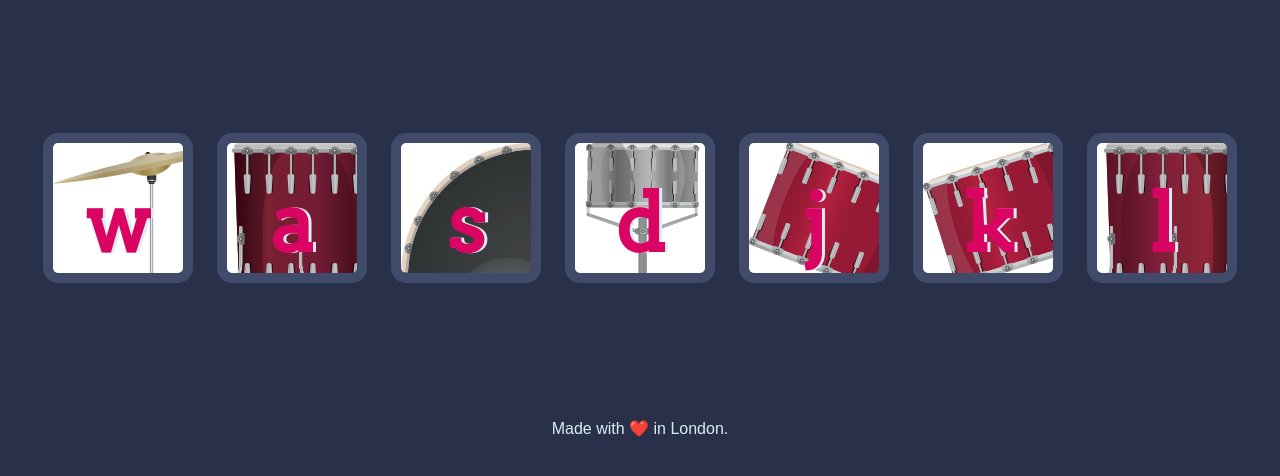
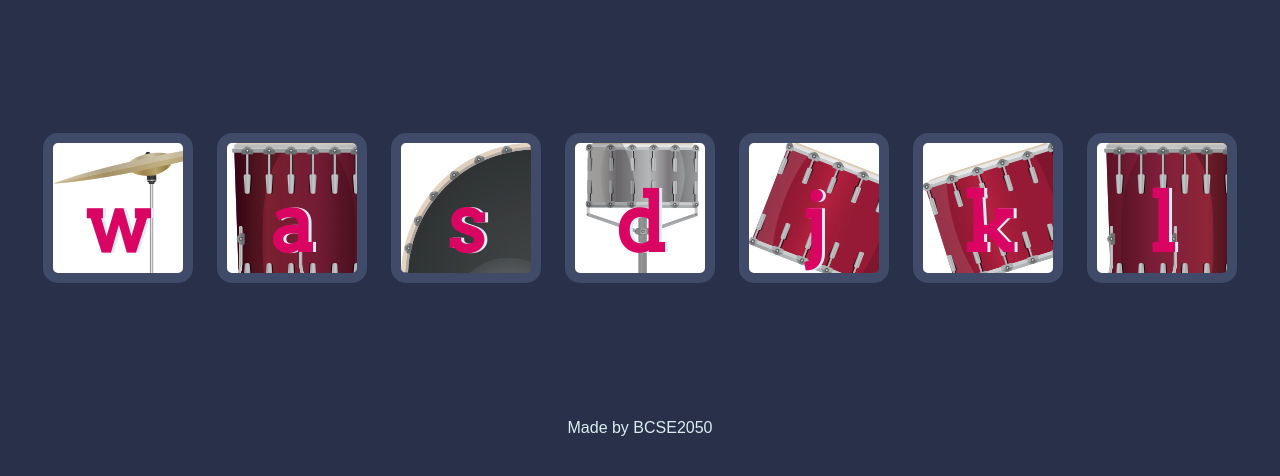
Before and after one commit to Ryugasingh/Drum, a plain HTML site: page index.html in a window 1280 px wide. Shown: the part 156-632 px from the top of the page. Drawn offline with Linux system fonts and the light colour scheme.

Commit message:
Update index.html
hello

```diff
--- a/index.html
+++ b/index.html
@@ -23,7 +23,7 @@
 
   <script src="index.js" ></script>
   <footer>
-    Made with ❤️ in London.
+    Made by BCSE2050
   </footer>
 
 </body>
```
